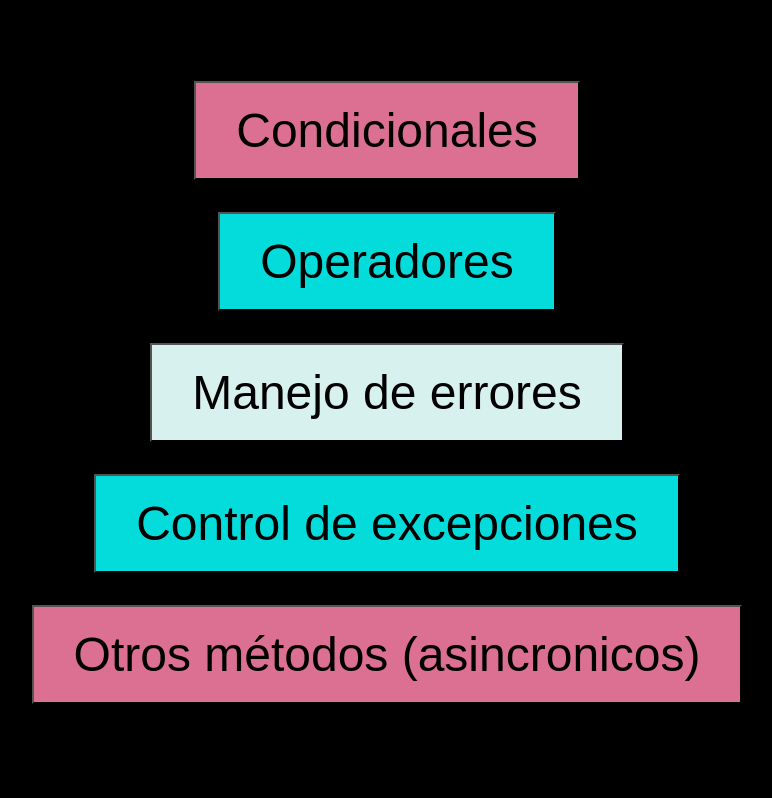
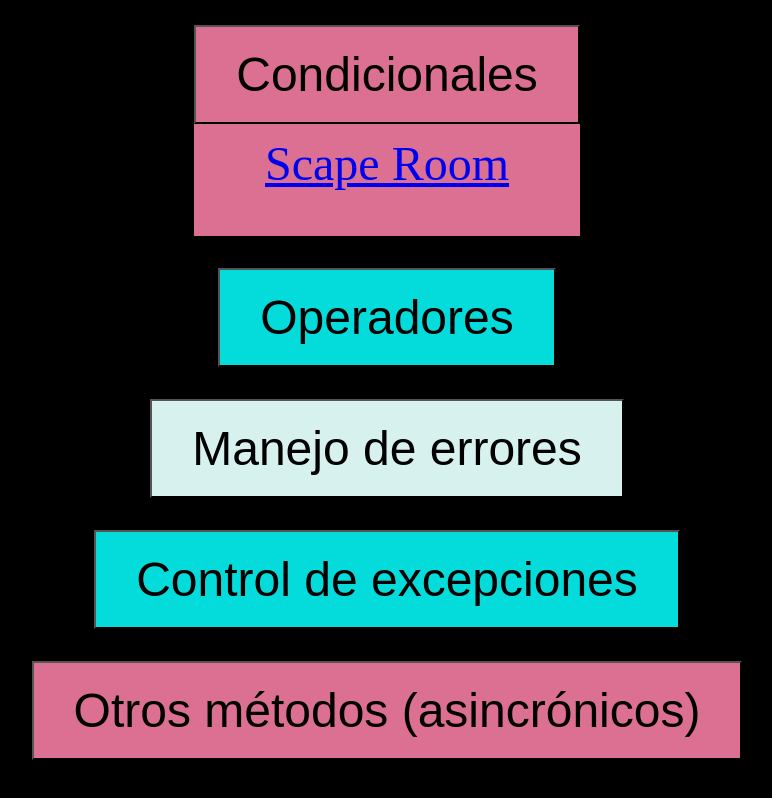
Before and after one commit to b6l6n/investigacion-javascript-2, a plain HTML site: page index.html in a window 1280 px wide. Shown: the whole page, without its empty margins (253-1025 px from the left). Drawn offline with nearby package versions, Linux system fonts and the light colour scheme.

Commit message:
ultimos detalles del general

```diff
--- a/index.html
+++ b/index.html
@@ -3,20 +3,27 @@
 <head>
     <meta charset="UTF-8">
     <meta name="viewport" content="width=device-width, initial-scale=1.0">
-    <title>Document</title>
+    <title>Investigación JavaScript2</title>
     <link rel="stylesheet" href="https://cdnjs.cloudflare.com/ajax/libs/meyer-reset/2.0/reset.min.css"/>
 	<link rel="stylesheet" href="style.css">
+    <link rel="stylesheet" href="">
 
 </head>
 <body class="contenedor">
-    <a href="vampiros.html"><button class="button">Condicionales</button></a>
-</br>
-    <a href=""> <button class="button2">Operadores</button></a>
-</br>
+    <!-- Submenú Vampiros -->
+    <div class="dropdown">
+        <a href="vampiros.html"><button class="button">Condicionales</button></a>
+        <div class="dropdown">
+            <a href="escape-room.html">Scape Room</a>
+        </div>
+    </div>
+    </br>
+    <a href="operadores.html"><button class="button2">Operadores</button></a>
+    </br>
     <a href="error.html"><button class="button3">Manejo de errores</button></a>
-</br>
-    <a href=""> <button class="button4">Control de excepciones</button></a>
-</br>
-    <a href="metodos_asincronos.html"> <button class="button5">Otros métodos (asincronicos)</button></a>
+    </br>
+    <a href="objeto_error.html"><button class="button4">Control de excepciones</button></a>
+    </br>
+    <a href="metodos_asincronos.html"><button class="button5">Otros métodos (asincrónicos)</button></a>
 </body>
 </html>
--- a/style.css
+++ b/style.css
@@ -17,6 +17,7 @@
     justify-content: center;
     align-items: center;
     flex-direction: column;
+
 }
 
 .button {
@@ -26,6 +27,16 @@
     margin-bottom: 1rem;
 
 }
+
+.dropdown {
+    font-size: 3rem;
+    background-color: palevioletred;
+    margin-bottom: 1rem;
+    text-align: center;
+    padding-bottom: 1rem;
+
+}
+
 .button2 {
     padding: 20px 40px;
     font-size: 3rem;
@@ -33,6 +44,7 @@
     margin-bottom: 1rem;
 
 }
+
 .button3 {
     padding: 20px 40px;
     font-size: 3rem;
@@ -40,6 +52,7 @@
     margin-bottom: 1rem;
 
 }
+
 .button4 {
     padding: 20px 40px;
     font-size: 3rem;
@@ -47,6 +60,7 @@
     margin-bottom: 1rem;
 
 }
+
 .button5 {
     padding: 20px 40px;
     font-size: 3rem;
@@ -54,17 +68,3 @@
     margin-bottom: 1rem;
 
 }
-
-
-.red-text {
-    color:chocolate;
-    font-size: 3rem;
-  }
-
-  .blue-text {
-    color:chartreuse;
-    font-size: 3rem;
-  }
-  a{
-    font-style: none;
-  }
```
